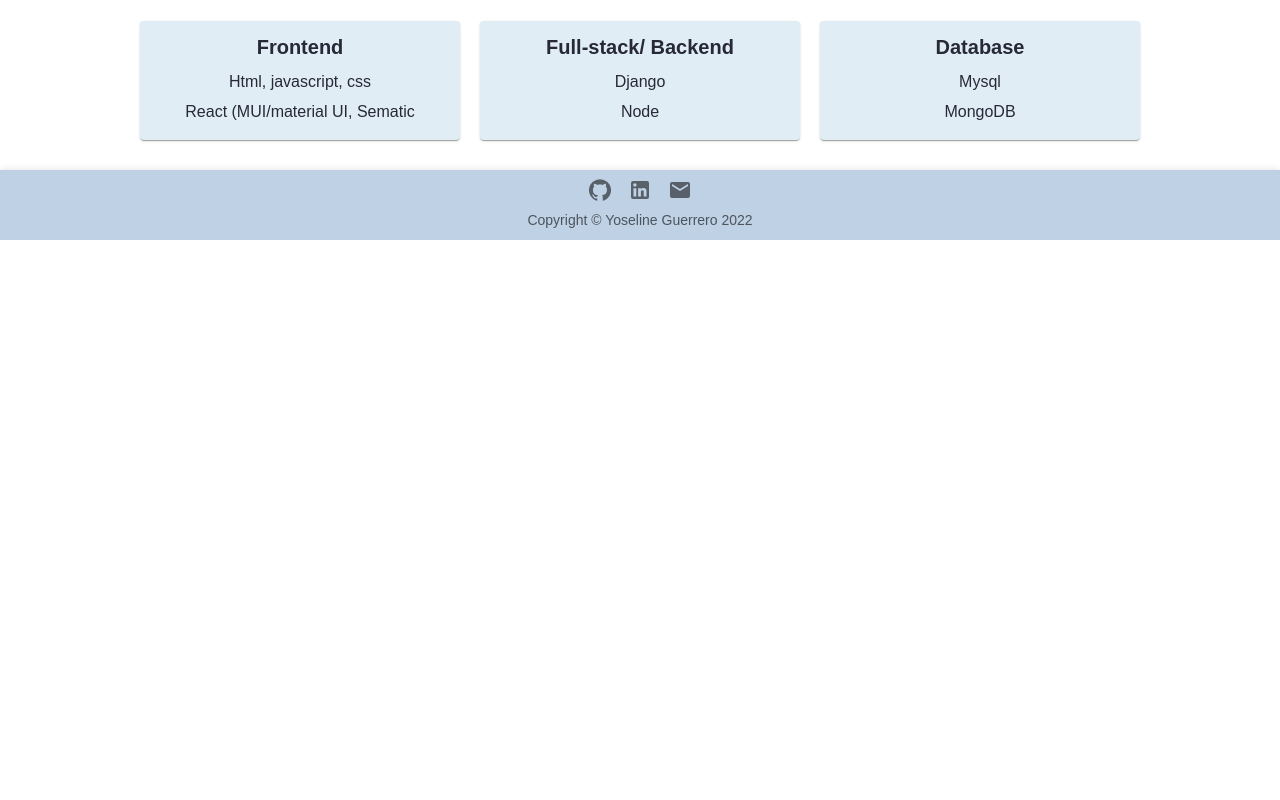
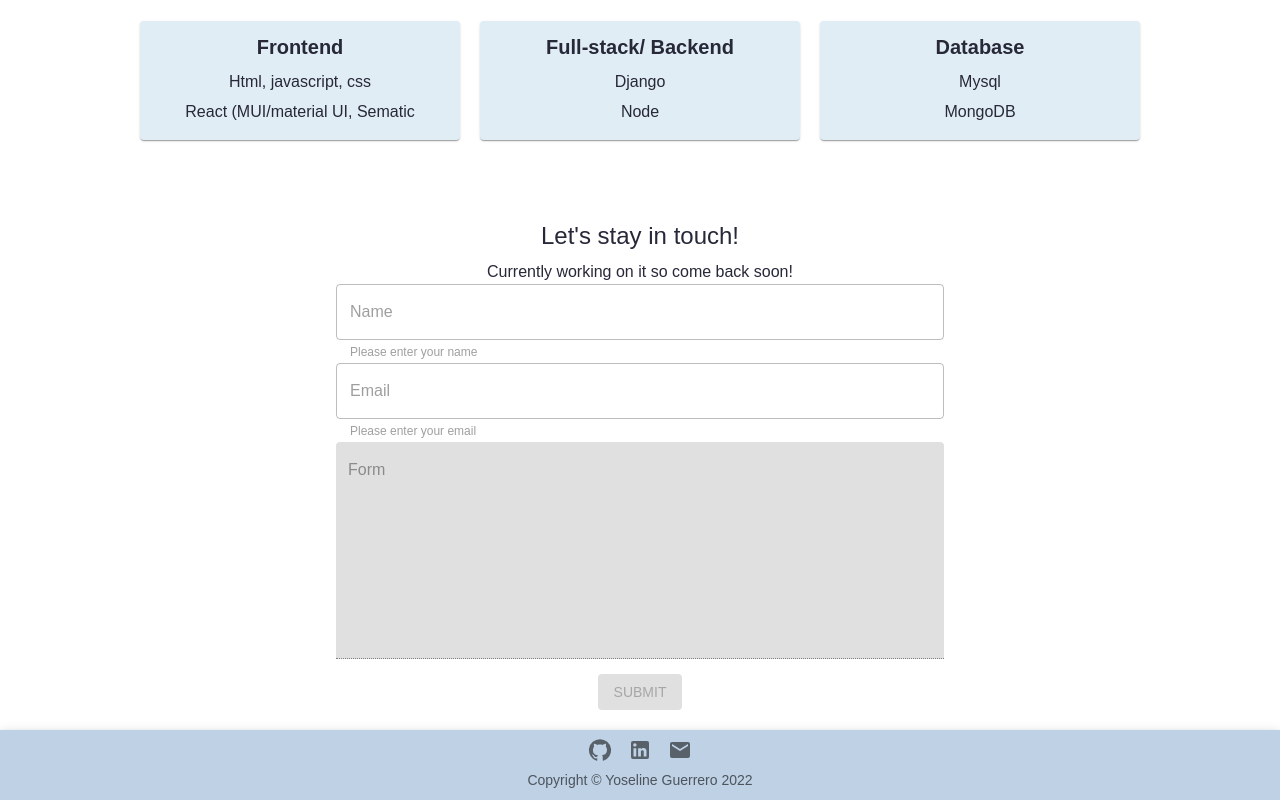
Before and after one commit to YoselineGuerrero/dev-portfolio, a React (Create React App) app: page /#/ in a window 1280 px wide. Shown: the part 1219-2019 px from the top of the page. Before the commit the page ends 1459 px from the top, so only its background shows below. Built offline with nearby package versions, Linux system fonts and the light colour scheme.

Commit message:
Create form layout

```diff
--- /dev/null
+++ b/src/components/contactForm.js
@@ -0,0 +1,26 @@
+import React from 'react';
+import Button from '@mui/material/Button';
+import Box from '@mui/material/Box';
+import TextField  from '@mui/material/TextField';
+import Grid from '@mui/material/Grid';
+
+export default function ContactForm() {
+  return(
+    <Box component="form" sx={{ width: '95%' }}>
+      <Grid item xs={12}  md={6}>
+        <TextField fullWidth helperText="Please enter your name" label="Name" disabled />
+      </Grid>
+      <Grid item xs={12} md={6}>
+        <TextField fullWidth helperText="Please enter your email" label="Email" disabled />
+      </Grid>
+      <Grid item xs={11} md={6}>
+        <TextField fullWidth label="Form" multiline rows={8} variant="filled" disabled />
+      </Grid>
+      <Grid item xs={12} >
+        <Button type="submit" variant="contained" disabled sx={{ marginTop:'15px'}} >
+          Submit
+        </Button>
+      </Grid>
+    </Box>
+  )
+}
--- a/src/data.js
+++ b/src/data.js
@@ -53,6 +53,8 @@ const sections = [
     title: 'Projects'
   }, {
     title: 'Tech'
+  }, {
+    title: 'Contact'
   }
 ];
 
--- a/src/mainPage.js
+++ b/src/mainPage.js
@@ -20,12 +20,14 @@ import { ColorModeContext } from './App.js';
 import LightModeIcon from '@mui/icons-material/LightMode';
 import DarkModeIcon from '@mui/icons-material/DarkMode';
 import TechCards from './components/techCards';
+import ContactForm from './components/contactForm';
 
 export default function MainPage() {
   const [navMenu, setnavMenu] = useState(null);
   const education = useRef(null);
   const projects = useRef(null);
   const tech = useRef(null);
+  const contact = useRef(null);
   const colorMode = useContext(ColorModeContext);
 
   const handleOpenNavMenu = (event) => {
@@ -44,6 +46,8 @@ export default function MainPage() {
     projects.current.scrollIntoView({   behavior: 'smooth' })
     else if(title === 'Tech')
     tech.current.scrollIntoView({ behavior: 'smooth' })
+    else if(title === 'Contact')
+    contact.current.scrollIntoView({ behavior: 'smooth' })
   };
 
   return (
@@ -125,6 +129,15 @@ export default function MainPage() {
             </Typography>
           </Grid>
           <TechCards/>
+          <Grid item xs={12} ref={contact}>
+            <Typography variant="h5" gutterBottom align='center' sx={{paddingTop: '70px'}}>
+              Let's stay in touch!
+            </Typography>
+            <Typography  variant="outline" gutterBottom align='center'>
+              Currently working on it so come back soon!
+            </Typography>
+          </Grid>
+          <ContactForm/>
         </Grid>
       </div>
       <Footer/>
```
